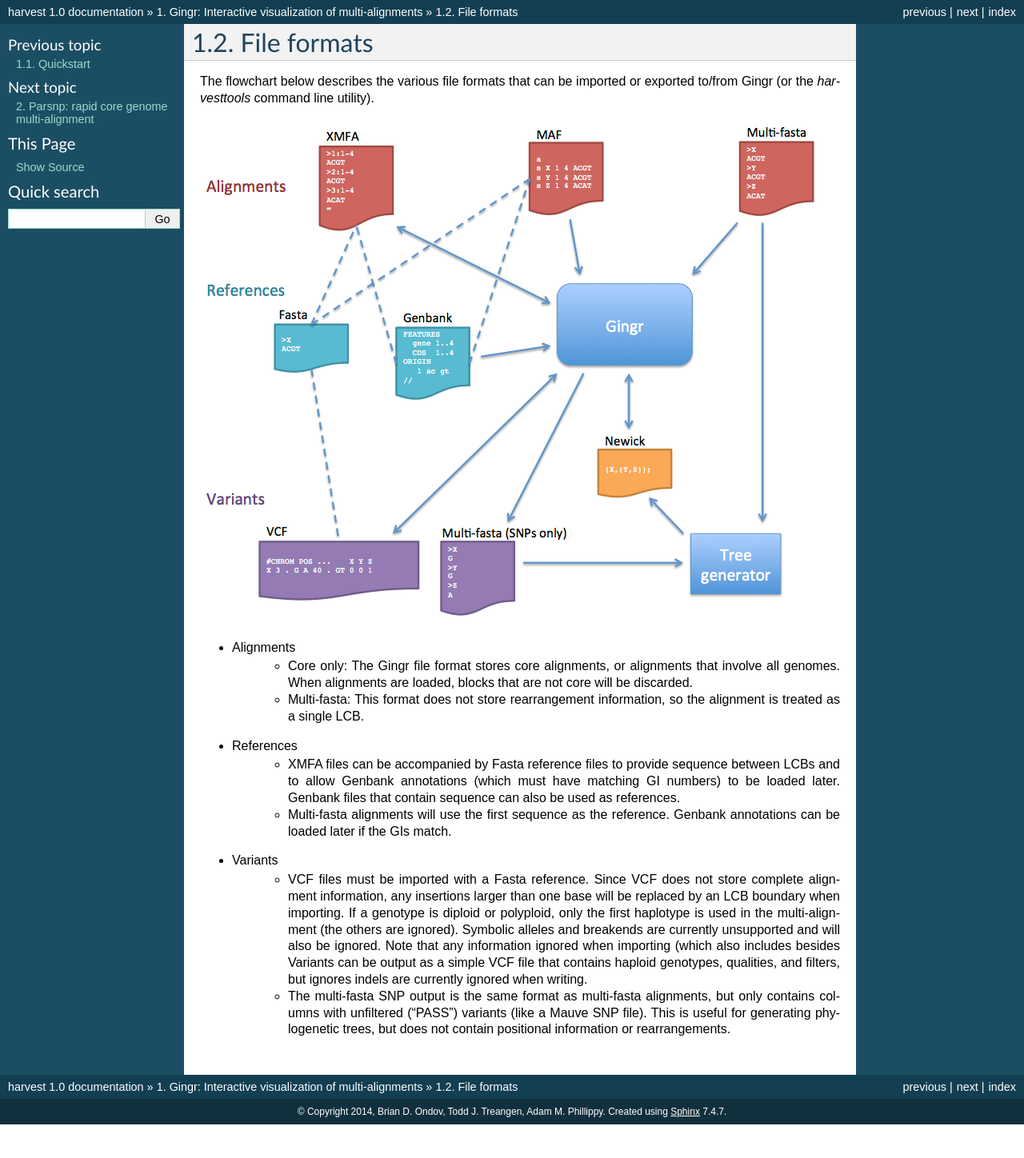
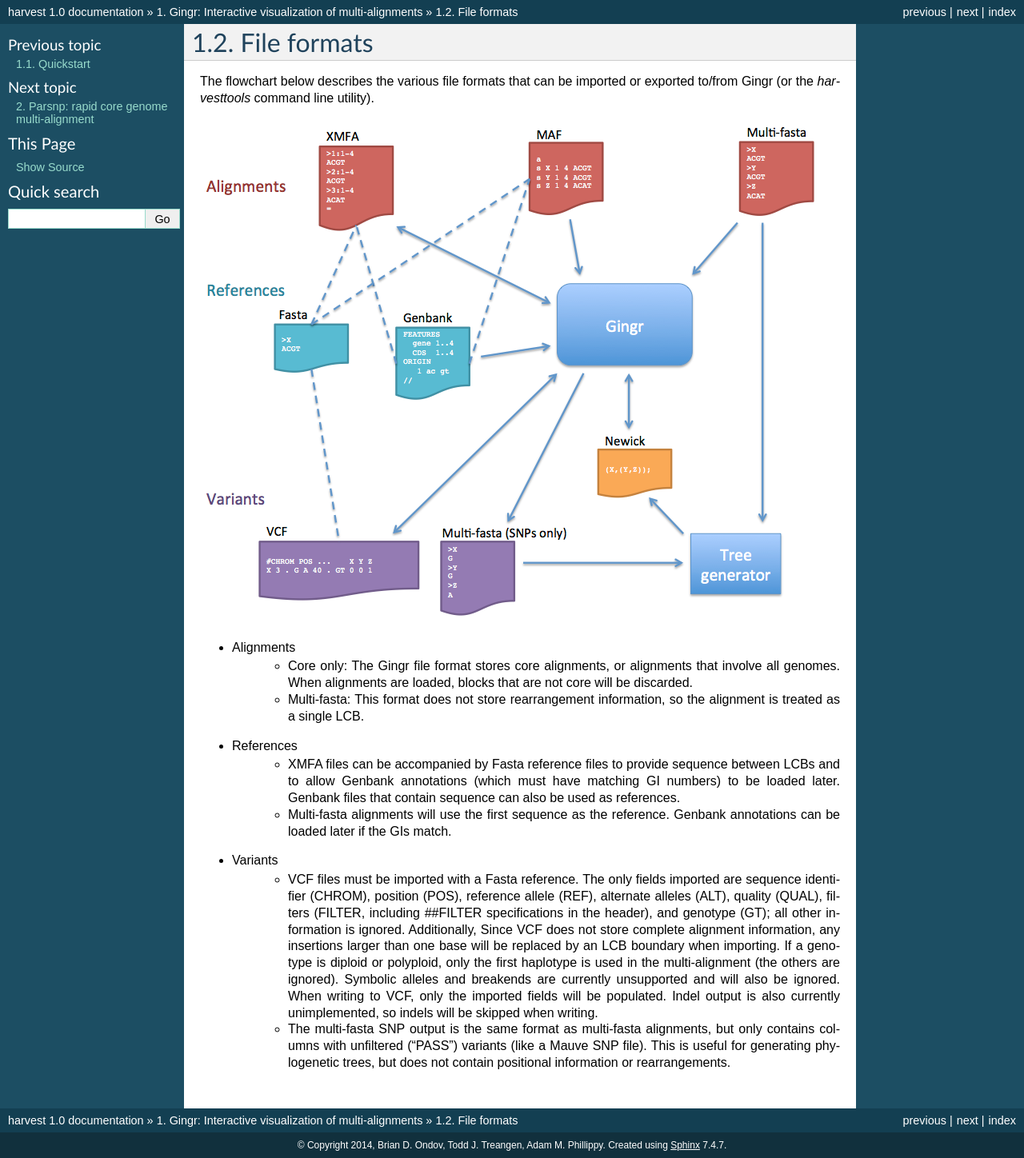
Before and after one commit to marbl/harvest, a Sphinx documentation site: the page built from docs/content/gingr/types.rst, in a window 1280 px wide. Shown: the whole page at 80% size. Built offline with Sphinx 7.4.7, drawn with Linux system fonts in a browser that asks for light colours; pages that are not in the unit, such as notebooks, are missing from menus; before the commit the page ends 1406 px from its top, so only the background shows below that.

Commit message:
VCF text fix

```diff
--- a/docs/content/gingr/types.rst
+++ b/docs/content/gingr/types.rst
@@ -13,5 +13,5 @@
 	* XMFA files can be accompanied by Fasta reference files to provide sequence between LCBs and to allow Genbank annotations (which must have matching GI numbers) to be loaded later. Genbank files that contain sequence can also be used as references.
 	* Multi-fasta alignments will use the first sequence as the reference. Genbank annotations can be loaded later if the GIs match.
 * Variants
-	* VCF files must be imported with a Fasta reference. Since VCF does not store complete alignment information, any insertions larger than one base will be replaced by an LCB boundary when importing. If a genotype is diploid or polyploid, only the first haplotype is used in the multi-alignment (the others are ignored). Symbolic alleles and breakends are currently unsupported and will also be ignored. Note that any information ignored when importing (which also includes  besides Variants can be output as a simple VCF file that contains haploid genotypes, qualities, and filters, but ignores indels are currently ignored when writing.
+	* VCF files must be imported with a Fasta reference. The only fields imported are sequence identifier (CHROM), position (POS), reference allele (REF), alternate alleles (ALT), quality (QUAL), filters (FILTER, including ##FILTER specifications in the header), and genotype (GT); all other information is ignored. Additionally, Since VCF does not store complete alignment information, any insertions larger than one base will be replaced by an LCB boundary when importing. If a genotype is diploid or polyploid, only the first haplotype is used in the multi-alignment (the others are ignored). Symbolic alleles and breakends are currently unsupported and will also be ignored. When writing to VCF, only the imported fields will be populated. Indel output is also currently unimplemented, so indels will be skipped when writing.
 	* The multi-fasta SNP output is the same format as multi-fasta alignments, but only contains columns with unfiltered ("PASS") variants (like a Mauve SNP file). This is useful for generating phylogenetic trees, but does not contain positional information or rearrangements.
```
